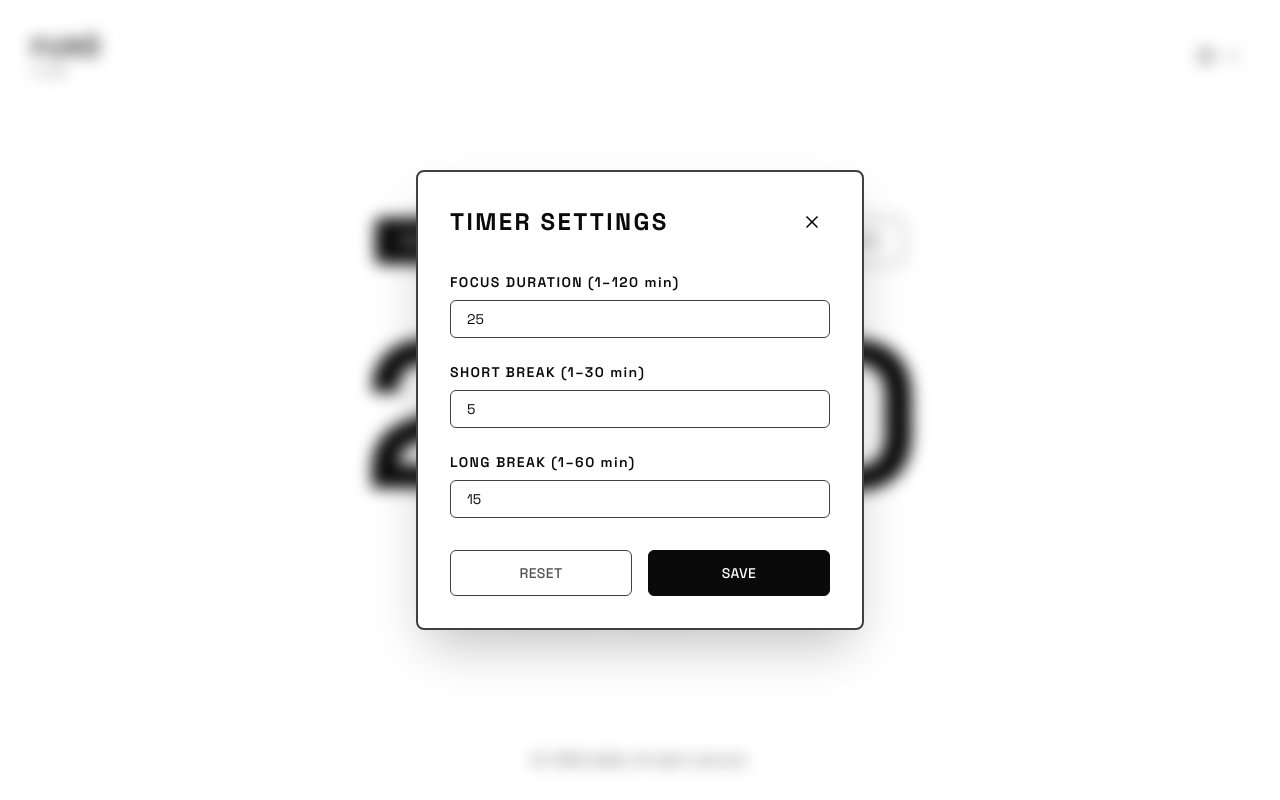
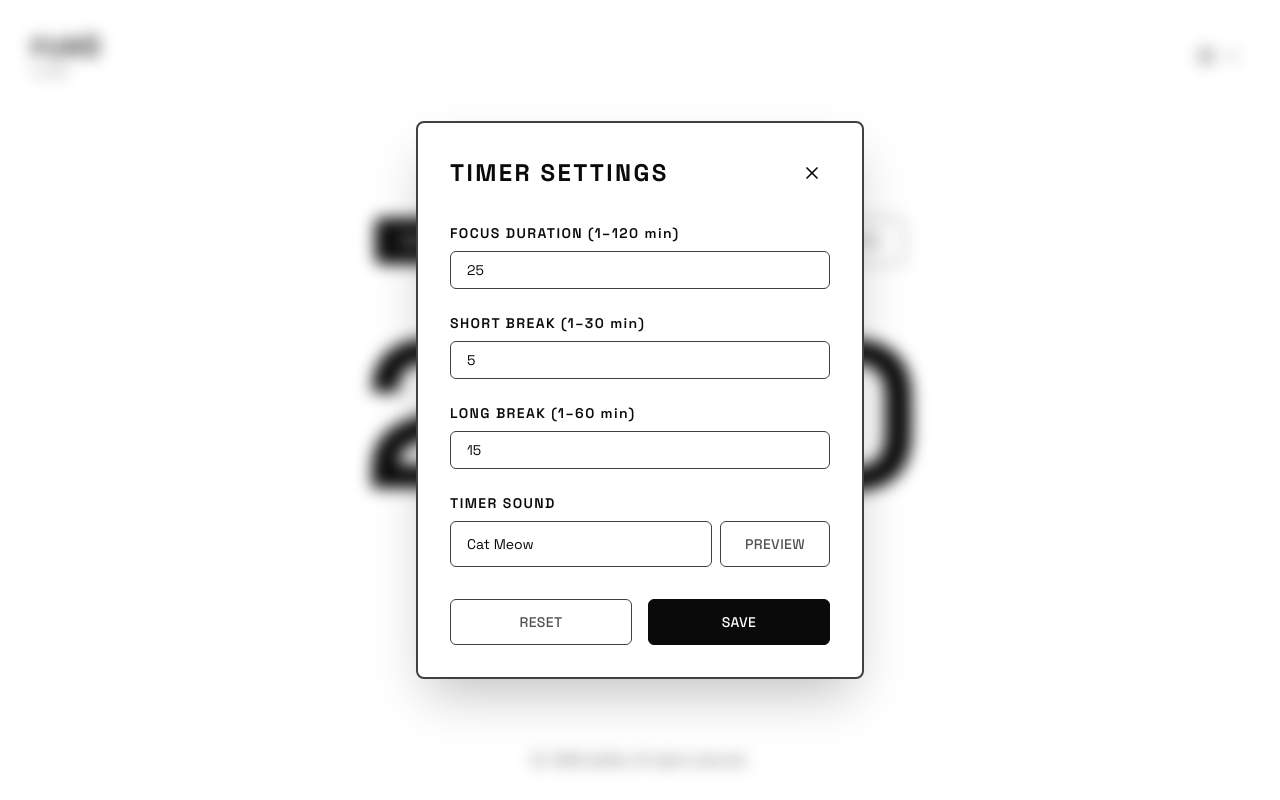
Before and after one commit to JasperTabin/Furo, a React (Vite) app: page / in a window 1280 px wide. Both pictures are taken after a click on the button 658 px from the left and 591 px from the top of the page. Built offline with nearby package versions, Linux system fonts and the light colour scheme.

Commit message:
Test Sound

```diff
--- a/src/components/settings/Settings.tsx
+++ b/src/components/settings/Settings.tsx
@@ -16,14 +16,10 @@ const inputClass = `
   w-full
   px-3 sm:px-4 py-2
   text-sm
-  bg-transparent
+  bg-[var(--color-bg)]
   text-[var(--color-fg)]
   border border-[var(--color-border)]
   rounded-md
-  transition
-  focus:outline-none
-  focus:border-[var(--color-fg)]
-  focus:ring-2 focus:ring-[var(--color-fg)]/30
 `;
 
 export const Settings = ({
@@ -35,6 +31,14 @@ export const Settings = ({
   const { values, update, reset, save } = useSettings(currentSettings);
 
   if (!isOpen) return null;
+
+  // 🔊 manual preview button
+  const playPreview = () => {
+    if (!values.sound || values.sound === "none") return;
+
+    const audio = new Audio(`/sounds/${values.sound}`);
+    audio.play().catch((err) => console.log("Preview failed:", err));
+  };
 
   return (
     <div className="fixed inset-0 z-50 flex items-center justify-center p-4 backdrop-blur-sm">
@@ -53,7 +57,7 @@ export const Settings = ({
           </button>
         </div>
 
-        {/* Input Fields */}
+        {/* Inputs */}
         <div className="space-y-5 sm:space-y-6">
           <div>
             <label className="block text-xs sm:text-sm font-semibold tracking-widest mb-2">
@@ -96,12 +100,37 @@ export const Settings = ({
               className={inputClass}
             />
           </div>
+
+          {/* 🔊 SOUND SELECTOR */}
+          {/* SOUND SELECTOR */}
+          <div>
+            <label className="block text-xs sm:text-sm font-semibold tracking-widest mb-2">
+              TIMER SOUND
+            </label>
+
+            <div className="flex gap-2">
+              <select
+                value={values.sound}
+                onChange={(e) => update("sound", e.target.value)}
+                className={`${inputClass} appearance-none`}
+              >
+                <option value="Cat.mp3">Cat Meow</option>
+                <option value="none">No sound</option>
+              </select>
+
+              <Button onClick={playPreview} variant="inactive">
+                PREVIEW
+              </Button>
+            </div>
+          </div>
         </div>
 
+        {/* Buttons */}
         <div className="flex gap-3 sm:gap-4 mt-6 sm:mt-8">
           <Button onClick={reset} variant="inactive" className="flex-1">
             RESET
           </Button>
+
           <Button
             onClick={() => {
               save(onSave, currentSettings.sessionsBeforeLongBreak);
--- a/src/hooks/useSettings.ts
+++ b/src/hooks/useSettings.ts
@@ -1,5 +1,3 @@
-// Settings Logic
-
 import { useState } from "react";
 import type { TimerSettings } from "../types/timer";
 
@@ -13,6 +11,7 @@ const DEFAULTS = {
   workDuration: 25,
   breakDuration: 5,
   longBreakDuration: 15,
+  sound: "Cat.mp3",
 } as const;
 
 const clamp = (value: number, min: number, max: number) =>
@@ -23,12 +22,22 @@ export const useSettings = (currentSettings: TimerSettings) => {
     workDuration: currentSettings.workDuration,
     breakDuration: currentSettings.breakDuration,
     longBreakDuration: currentSettings.longBreakDuration,
+    sound: currentSettings.sound || DEFAULTS.sound,
   });
 
   const update = (key: keyof typeof values, value: string) => {
+    if (key === "sound") {
+      setValues((prev) => ({ ...prev, sound: value }));
+      return;
+    }
+
     const num = parseInt(value, 10) || 0;
-    const { min, max } = LIMITS[key];
-    setValues((prev) => ({ ...prev, [key]: clamp(num, min, max) }));
+    const { min, max } = LIMITS[key as keyof typeof LIMITS];
+
+    setValues((prev) => ({
+      ...prev,
+      [key]: clamp(num, min, max),
+    }));
   };
 
   const reset = () => setValues({ ...DEFAULTS });
@@ -39,22 +48,11 @@ export const useSettings = (currentSettings: TimerSettings) => {
   ) => {
     onSave({
       ...values,
-      workDuration: clamp(
-        values.workDuration,
-        LIMITS.workDuration.min,
-        LIMITS.workDuration.max,
-      ),
-      breakDuration: clamp(
-        values.breakDuration,
-        LIMITS.breakDuration.min,
-        LIMITS.breakDuration.max,
-      ),
-      longBreakDuration: clamp(
-        values.longBreakDuration,
-        LIMITS.longBreakDuration.min,
-        LIMITS.longBreakDuration.max,
-      ),
+      workDuration: clamp(values.workDuration, LIMITS.workDuration.min, LIMITS.workDuration.max),
+      breakDuration: clamp(values.breakDuration, LIMITS.breakDuration.min, LIMITS.breakDuration.max),
+      longBreakDuration: clamp(values.longBreakDuration, LIMITS.longBreakDuration.min, LIMITS.longBreakDuration.max),
       sessionsBeforeLongBreak,
+      sound: values.sound,
     });
   };
 
--- a/src/hooks/useTimer.ts
+++ b/src/hooks/useTimer.ts
@@ -1,5 +1,3 @@
-// Timer Logic
-
 import { useState, useEffect, useRef, useCallback } from "react";
 import type { TimerMode, TimerStatus, TimerSettings } from "../types/timer";
 
@@ -10,7 +8,21 @@ export const useTimer = (settings: TimerSettings) => {
 
   const intervalRef = useRef<number | null>(null);
 
-  /** Helper: calculate total time for a given mode */
+  const audioRef = useRef<HTMLAudioElement | null>(null);
+
+  useEffect(() => {
+    if (!settings.sound || settings.sound === "none") {
+      audioRef.current = null;
+      return;
+    }
+
+    const audio = new Audio(`/sounds/${settings.sound}`);
+    audio.preload = "auto";
+    audio.load();
+
+    audioRef.current = audio;
+  }, [settings.sound]);
+
   const getTotalTime = useCallback(
     (currentMode: TimerMode): number => {
       switch (currentMode) {
@@ -27,11 +39,9 @@ export const useTimer = (settings: TimerSettings) => {
     [settings]
   );
 
-  /** State for time tracking */
   const [timeLeft, setTimeLeft] = useState(() => getTotalTime("focus"));
   const [totalTime, setTotalTime] = useState(() => getTotalTime("focus"));
 
-  /** Centralized mode updater */
   const updateMode = useCallback(
     (newMode: TimerMode) => {
       const newTotal = getTotalTime(newMode);
@@ -43,13 +53,29 @@ export const useTimer = (settings: TimerSettings) => {
     [getTotalTime]
   );
 
-  /** Controls */
   const start = useCallback(() => setStatus("running"), []);
   const pause = useCallback(() => setStatus("paused"), []);
   const reset = useCallback(() => updateMode(mode), [mode, updateMode]);
-  const switchMode = useCallback((newMode: TimerMode) => updateMode(newMode), [updateMode]);
+  const switchMode = useCallback(
+    (newMode: TimerMode) => updateMode(newMode),
+    [updateMode]
+  );
 
-  /** Timer effect */
+  const playTimerSound = useCallback(() => {
+    if (!audioRef.current) return;
+
+    try {
+      audioRef.current.pause();
+      audioRef.current.currentTime = 0;
+
+      audioRef.current.play().catch((err) => {
+        console.log("Timer sound blocked:", err);
+      });
+    } catch (err) {
+      console.log("Timer sound error:", err);
+    }
+  }, []);
+
   useEffect(() => {
     if (status !== "running") {
       if (intervalRef.current) {
@@ -65,6 +91,8 @@ export const useTimer = (settings: TimerSettings) => {
 
         if (prev <= 1) {
           setStatus("idle");
+
+          playTimerSound();
 
           if (mode === "focus") {
             const newSessions = sessionsCompleted + 1;
@@ -93,7 +121,14 @@ export const useTimer = (settings: TimerSettings) => {
         intervalRef.current = null;
       }
     };
-  }, [status, mode, sessionsCompleted, settings, updateMode]);
+  }, [
+    status,
+    mode,
+    sessionsCompleted,
+    settings,
+    updateMode,
+    playTimerSound,
+  ]);
 
   return {
     mode,
--- a/src/types/timer.ts
+++ b/src/types/timer.ts
@@ -16,4 +16,5 @@ export interface TimerSettings {
   breakDuration: number;
   longBreakDuration: number;
   sessionsBeforeLongBreak: number;
+  sound?: string; // NEW: sound file name or "none"
 }
```
Also changed, not shown: 1 other file (tests, documents, lock files or other folders).
